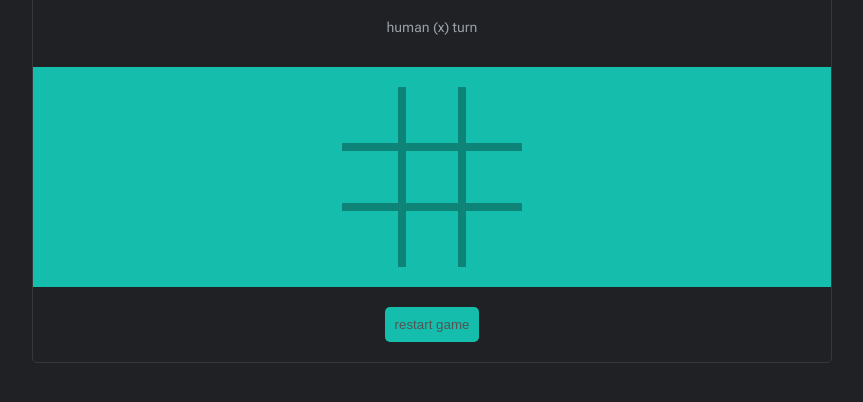
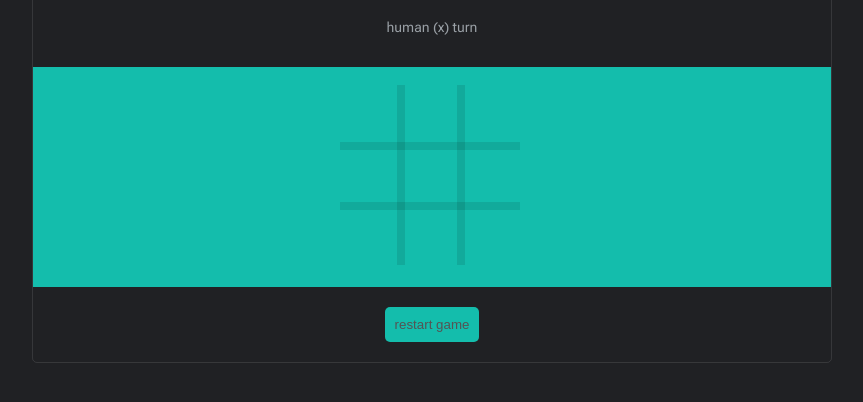
Before and after one commit to tydevelopes/odin-tictactoe, a plain HTML site: page index.html in a window 1280 px wide. Both pictures are taken after a click on the button "restart game". Shown: the part 270-672 px from the top of the page, without its empty margins (208-1071 px from the left). Drawn offline with Linux system fonts and the light colour scheme.

Commit message:
Animate board lines

```diff
--- a/app.js
+++ b/app.js
@@ -37,6 +37,57 @@ const Player = (name, tag) => {
 		selection: "",
 		selectedGrids: [],
 	};
+};
+
+const animateBoard = () => {
+	document
+		.querySelector(".gameboard > .lines:nth-child(1)")
+		.animate(
+			[
+				{ width: "calc(100% / 3)" },
+				{ transform: "translate(calc(-100% / 3 + 5px), calc(-100% + 10px))", width: "calc(100% - 4rem)" },
+			],
+			{
+				fill: "forwards",
+				duration: 200,
+			}
+		);
+	document
+		.querySelector(".gameboard > .lines:nth-child(2)")
+		.animate(
+			[
+				{ width: "calc(100% / 3)" },
+				{ transform: "translate(calc(-100% / 3 + 5px), calc(-100% - 4px))", width: "calc(100% - 4rem)" },
+			],
+			{
+				fill: "forwards",
+				duration: 200,
+			}
+		);
+	document
+		.querySelector(".gameboard > .lines:nth-child(3)")
+		.animate(
+			[
+				{ height: "calc(100% / 3)" },
+				{ transform: "translate(calc(-100% + 10px), calc(-100% / 3 + 5px))", height: "calc(100% - 4rem)" },
+			],
+			{
+				fill: "forwards",
+				duration: 200,
+			}
+		);
+	document
+		.querySelector(".gameboard > .lines:nth-child(4)")
+		.animate(
+			[
+				{ height: "calc(100% / 3)" },
+				{ transform: "translate(calc(-100% - 4px), calc(-100% / 3 + 5px))", height: "calc(100% - 4rem)" },
+			],
+			{
+				fill: "forwards",
+				duration: 200,
+			}
+		);
 };
 
 // prevent multiple clicks
@@ -158,6 +209,7 @@ const game = (() => {
 	const restart = () => {
 		setVariables();
 		clearBoard();
+		animateBoard();
 		player1Wins.textContent = "-";
 		player2Wins.textContent = "-";
 		numberOfTies.textContent = "-";
@@ -183,6 +235,7 @@ const game = (() => {
 		player1.selection = "";
 		player2.selection = "";
 		clearBoard();
+		animateBoard();
 		currentPlayer = [player1, player2][Math.floor(Math.random() * 2)];
 		displayCurrentPlayer();
 		if (currentPlayer.name === "computer") {
@@ -344,7 +397,8 @@ const game = (() => {
 	};
 })();
 
-window.addEventListener("load", () => {
+window.addEventListener("DOMContentLoaded", () => {
+	animateBoard();
 	game.setVariables();
 	game.startGame("1");
 });
--- a/index.html
+++ b/index.html
@@ -30,6 +30,10 @@
 				</div>
 				<div class="gameboard-container">
 					<div class="gameboard">
+						<div class="lines h-line2"></div>
+						<div class="lines h-line2"></div>
+						<div class="lines v-line2"></div>
+						<div class="lines v-line2"></div>
 						<div class="grid" data-index="0" data-row="0" data-col="0" data-selected="false">
 							<!-- <span class="material-icons circle">radio_button_unchecked</span> -->
 						</div>
--- a/style.css
+++ b/style.css
@@ -52,7 +52,6 @@ body {
 	opacity: 0;
 }
 .header {
-	/* background-color: var(--primary-color); */
 	color: var(--secondary-color);
 	padding: 1rem;
 	text-align: center;
@@ -130,12 +129,47 @@ body {
 	grid-template-rows: repeat(3, 6rem);
 	place-items: stretch;
 	padding: 2rem;
+	width: 100%;
+	height: 100%;
+	position: relative;
 }
-.gameboard > div {
-	border: 4px solid rgba(0, 0, 0, 0.3);
+.gameboard > div:not(.lines) {
+	/* border: 4px solid rgba(0, 0, 0, 0.1); */
 	display: grid;
 	place-items: center;
 }
+
+.lines:nth-child(1) {
+	top: calc(100% / 3);
+}
+.lines:nth-child(2) {
+	top: calc(100% * 2 / 3);
+	transform: translateY(-100%);
+}
+.lines:nth-child(3) {
+	left: 33.3333%;
+}
+.lines:nth-child(4) {
+	left: calc(100% * 2 / 3);
+	transform: translateX(-100%);
+}
+.h-line2 {
+	width: calc(100% / 3);
+	height: 8px;
+	background-color: rgba(0, 0, 0, 0.1);
+	position: absolute;
+	z-index: 3;
+	left: calc(100% / 3);
+}
+.v-line2 {
+	width: 8px;
+	height: calc(100% / 3);
+	background-color: rgba(0, 0, 0, 0.1);
+	position: absolute;
+	z-index: 3;
+	top: calc(100% / 3);
+}
+
 .gameboard > div[data-index="0"] {
 	/* grid-area: 1 / 1 / 2 / 2; */
 	border-left: none;
@@ -176,14 +210,11 @@ button {
 	color: var(--xcolor);
 	background-color: var(--primary-color);
 	padding: 1rem;
-	/* background-color: transparent; */
 	border-radius: 0.5rem;
 	cursor: pointer;
 	transition: all 0.4s;
 }
 button:hover {
-	/* outline: 1px solid var(--primary-color); */
-	/* color: var(--primary-color); */
 	transform: scale(1.01);
 }
 button:disabled {
```
